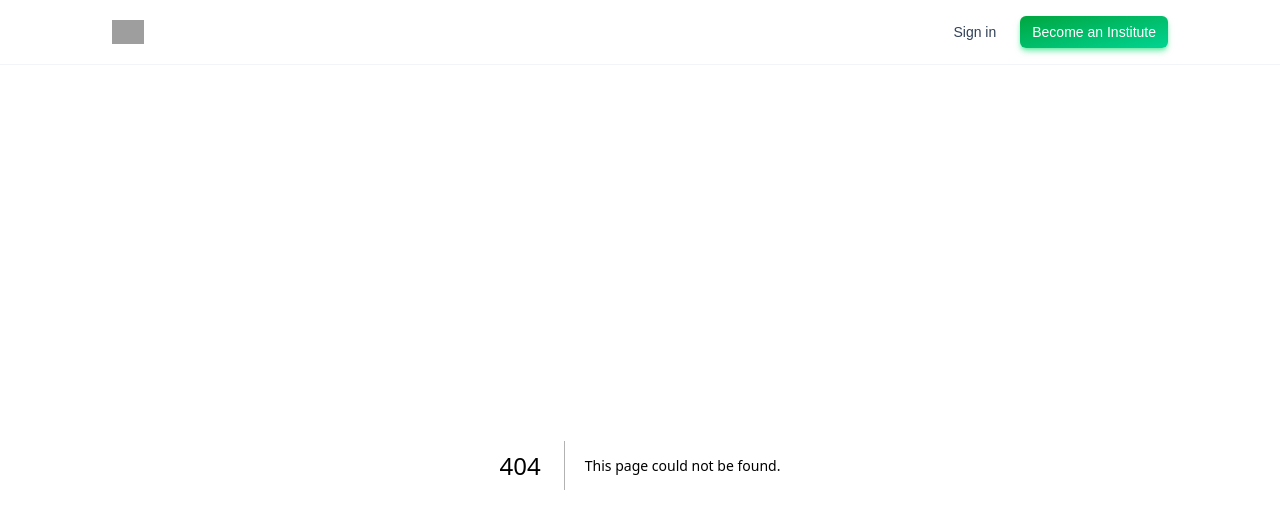
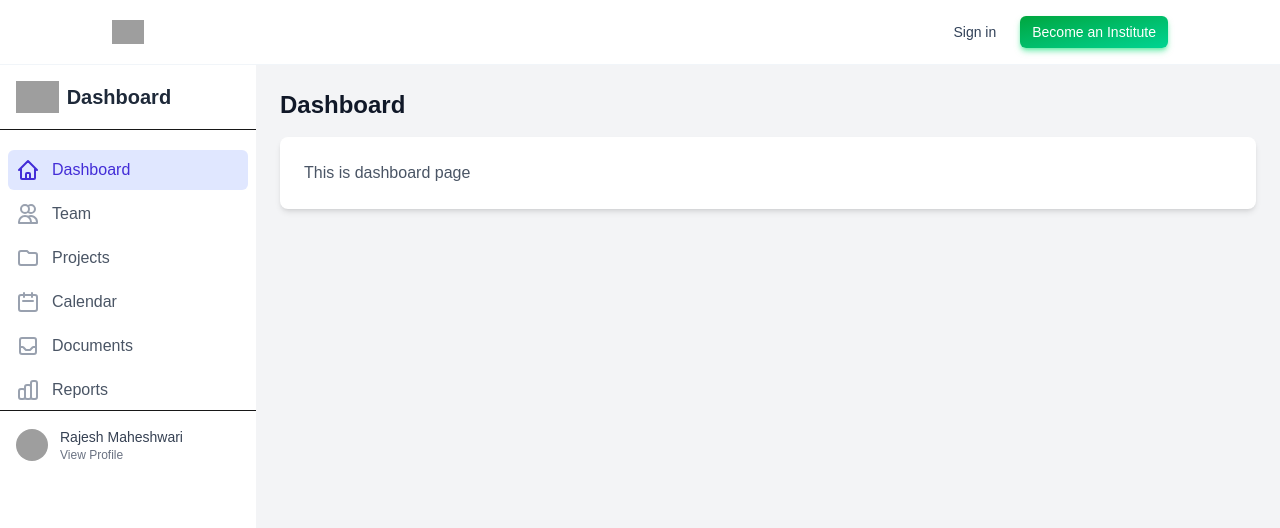
Before and after one commit to ssushilgit/ProjectTwo-SaaS_Course, a Next.js app in the folder client/: page /institute/dashboard in a window 1280 px wide. Before the commit this address had no page. Shown: the top 528 px of the page. Built offline with nearby package versions, Linux system fonts and the light colour scheme; grey boxes are pictures that could not be loaded.

Commit message:
Dashboard - basic concept

```diff
--- /dev/null
+++ b/client/src/app/institute/dashboard/layout.tsx
@@ -0,0 +1,13 @@
+import Dashboard from "@/lib/components/dashboard/Dashboard"
+
+function InstituteDashboardLayout({children} : Readonly<{children : React.ReactNode}>){
+    return(
+        <>
+        <Dashboard>
+            {children}
+        </Dashboard>
+        </>
+    )
+}
+
+export default InstituteDashboardLayout
--- /dev/null
+++ b/client/src/app/institute/dashboard/page.tsx
@@ -0,0 +1,7 @@
+function InstituteDashboard() {
+    return(
+        <h2>This is dashboard page</h2>
+    )
+}
+
+export default InstituteDashboard
--- a/client/src/app/page.tsx
+++ b/client/src/app/page.tsx
@@ -1,6 +1,6 @@
 
 export default function Home() {
   return (
-   <h1>haha hehe huhu</h1>
+   <h1>Home Page</h1>
   );
 }
--- /dev/null
+++ b/client/src/lib/components/dashboard/Dashboard.tsx
@@ -0,0 +1,74 @@
+function Dashboard({children} : Readonly<{children : React.ReactNode}>){
+    return(
+        <>
+        <div className="bg-gray-100 flex h-screen">
+        {/* Sidebar */}
+        <aside className="w-64 bg-white shadow-md">
+            <div className="p-4 border-b">
+            <div className="flex items-center">
+                <img src="https://tailwindflex.com/images/logo.svg" alt="Logo" className="h-8 w-auto" />
+                <span className="ml-2 text-xl font-semibold text-gray-800">Dashboard</span>
+            </div>
+            </div>
+            <nav className="mt-5 px-2">
+            <a href="#" className="group flex items-center px-2 py-2 text-base font-medium rounded-md bg-indigo-100 text-indigo-700">
+                <svg className="mr-3 h-6 w-6 text-indigo-700" xmlns="http://www.w3.org/2000/svg" fill="none" viewBox="0 0 24 24" stroke="currentColor">
+                <path strokeLinecap="round" strokeLinejoin="round" strokeWidth={2} d="M3 12l2-2m0 0l7-7 7 7M5 10v10a1 1 0 001 1h3m10-11l2 2m-2-2v10a1 1 0 01-1 1h-3m-6 0a1 1 0 001-1v-4a1 1 0 011-1h2a1 1 0 011 1v4a1 1 0 001 1m-6 0h6" />
+                </svg>
+                Dashboard
+            </a>
+            <a href="#" className="mt-1 group flex items-center px-2 py-2 text-base font-medium rounded-md text-gray-600 hover:bg-gray-50 hover:text-gray-900">
+                <svg className="mr-3 h-6 w-6 text-gray-400 group-hover:text-gray-500" xmlns="http://www.w3.org/2000/svg" fill="none" viewBox="0 0 24 24" stroke="currentColor">
+                <path strokeLinecap="round" strokeLinejoin="round" strokeWidth={2} d="M12 4.354a4 4 0 110 5.292M15 21H3v-1a6 6 0 0112 0v1zm0 0h6v-1a6 6 0 00-9-5.197M13 7a4 4 0 11-8 0 4 4 0 018 0z" />
+                </svg>
+                Team
+            </a>
+            <a href="#" className="mt-1 group flex items-center px-2 py-2 text-base font-medium rounded-md text-gray-600 hover:bg-gray-50 hover:text-gray-900">
+                <svg className="mr-3 h-6 w-6 text-gray-400 group-hover:text-gray-500" xmlns="http://www.w3.org/2000/svg" fill="none" viewBox="0 0 24 24" stroke="currentColor">
+                <path strokeLinecap="round" strokeLinejoin="round" strokeWidth={2} d="M3 7v10a2 2 0 002 2h14a2 2 0 002-2V9a2 2 0 00-2-2h-6l-2-2H5a2 2 0 00-2 2z" />
+                </svg>
+                Projects
+            </a>
+            <a href="#" className="mt-1 group flex items-center px-2 py-2 text-base font-medium rounded-md text-gray-600 hover:bg-gray-50 hover:text-gray-900">
+                <svg className="mr-3 h-6 w-6 text-gray-400 group-hover:text-gray-500" xmlns="http://www.w3.org/2000/svg" fill="none" viewBox="0 0 24 24" stroke="currentColor">
+                <path strokeLinecap="round" strokeLinejoin="round" strokeWidth={2} d="M8 7V3m8 4V3m-9 8h10M5 21h14a2 2 0 002-2V7a2 2 0 00-2-2H5a2 2 0 00-2 2v12a2 2 0 002 2z" />
+                </svg>
+                Calendar
+            </a>
+            <a href="#" className="mt-1 group flex items-center px-2 py-2 text-base font-medium rounded-md text-gray-600 hover:bg-gray-50 hover:text-gray-900">
+                <svg className="mr-3 h-6 w-6 text-gray-400 group-hover:text-gray-500" xmlns="http://www.w3.org/2000/svg" fill="none" viewBox="0 0 24 24" stroke="currentColor">
+                <path strokeLinecap="round" strokeLinejoin="round" strokeWidth={2} d="M20 13V6a2 2 0 00-2-2H6a2 2 0 00-2 2v7m16 0v5a2 2 0 01-2 2H6a2 2 0 01-2-2v-5m16 0h-2.586a1 1 0 00-.707.293l-2.414 2.414a1 1 0 01-.707.293h-3.172a1 1 0 01-.707-.293l-2.414-2.414A1 1 0 006.586 13H4" />
+                </svg>
+                Documents
+            </a>
+            <a href="#" className="mt-1 group flex items-center px-2 py-2 text-base font-medium rounded-md text-gray-600 hover:bg-gray-50 hover:text-gray-900">
+                <svg className="mr-3 h-6 w-6 text-gray-400 group-hover:text-gray-500" xmlns="http://www.w3.org/2000/svg" fill="none" viewBox="0 0 24 24" stroke="currentColor">
+                <path strokeLinecap="round" strokeLinejoin="round" strokeWidth={2} d="M9 19v-6a2 2 0 00-2-2H5a2 2 0 00-2 2v6a2 2 0 002 2h2a2 2 0 002-2zm0 0V9a2 2 0 012-2h2a2 2 0 012 2v10m-6 0a2 2 0 002 2h2a2 2 0 002-2m0 0V5a2 2 0 012-2h2a2 2 0 012 2v14a2 2 0 01-2 2h-2a2 2 0 01-2-2z" />
+                </svg>
+                Reports
+            </a>
+            </nav>
+            <div className="mt-auto p-4 border-t">
+            <div className="flex items-center">
+                <img className="h-8 w-8 rounded-full" src="https://images.unsplash.com/photo-1472099645785-5658abf4ff4e?ixlib=rb-1.2.1&ixid=eyJhcHBfaWQiOjEyMDd9&auto=format&fit=facearea&facepad=2&w=256&h=256&q=80" alt="User" />
+                <div className="ml-3">
+                <p className="text-sm font-medium text-gray-700">Rajesh Maheshwari</p>
+                <p className="text-xs font-medium text-gray-500">View Profile</p>
+                </div>
+            </div>
+            </div>
+        </aside>
+        {/* Main Content */}
+        <main className="flex-1 p-6 bg-gray-100">
+            <h1 className="text-2xl font-semibold text-gray-900">Dashboard</h1>
+            <div className="mt-4 p-6 bg-white rounded-lg shadow-md">
+            <p className="text-gray-600">{children}</p>
+            </div>
+        </main>
+        </div>
+
+        </>
+
+    )
+}
+export default Dashboard
--- a/client/src/lib/store/institute/teacher/institute-teacher-slice.ts
+++ b/client/src/lib/store/institute/teacher/institute-teacher-slice.ts
@@ -3,7 +3,7 @@
 import { IInstituteTeacher, IInstituteTeacherInitialData, teacherExpertise } from "./institute-teacher-type";
 import { Status } from "@/lib/types/type";
 import { AppDispatch } from "../../store";
-import API from "@/lib/http";
+import {API} from "@/lib/http";
 
 const initialState : IInstituteTeacherInitialData = {
     teacher : {
```
Also changed, not shown: client/src/lib/http/index.ts (line endings or trailing spaces).
